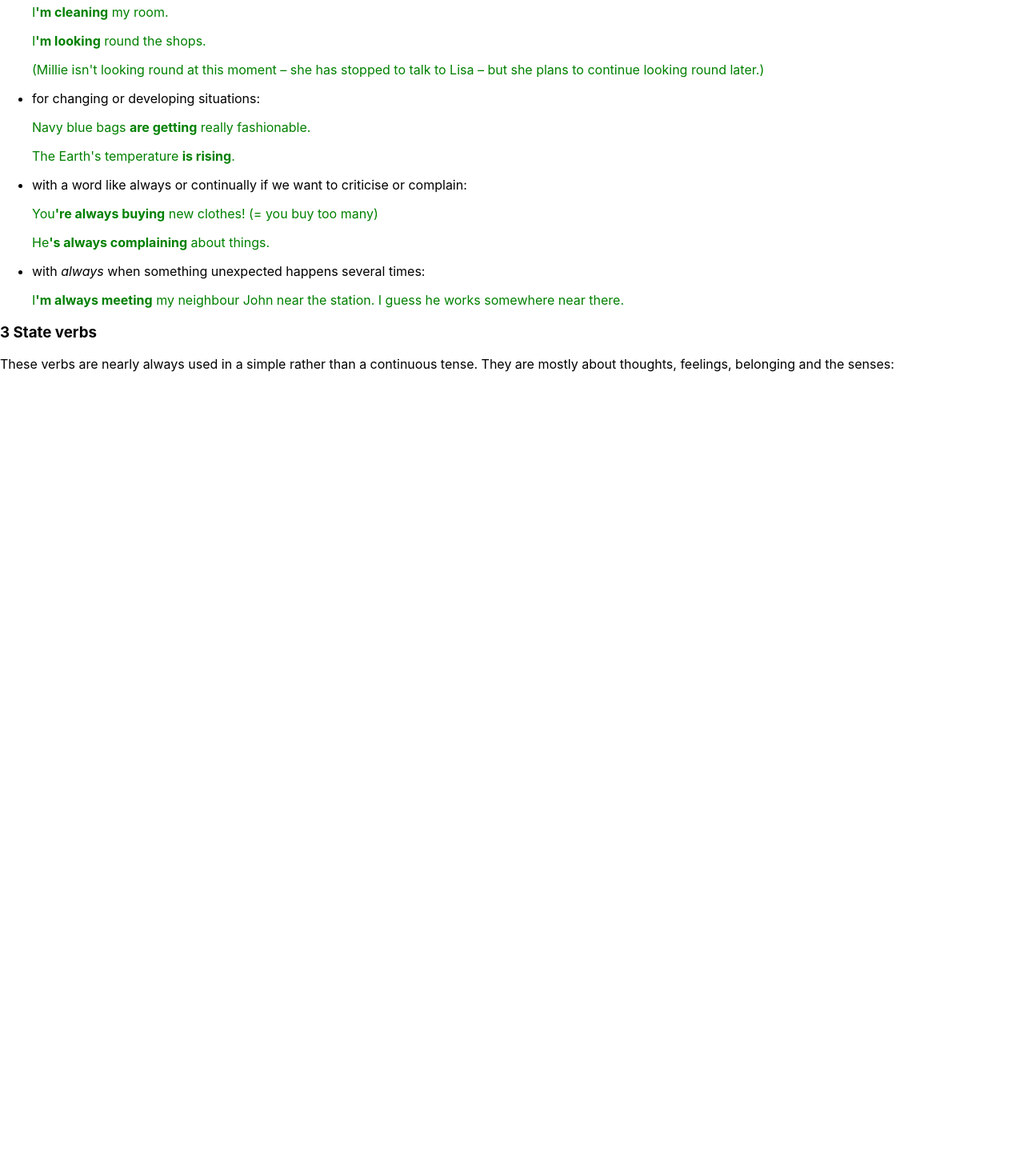
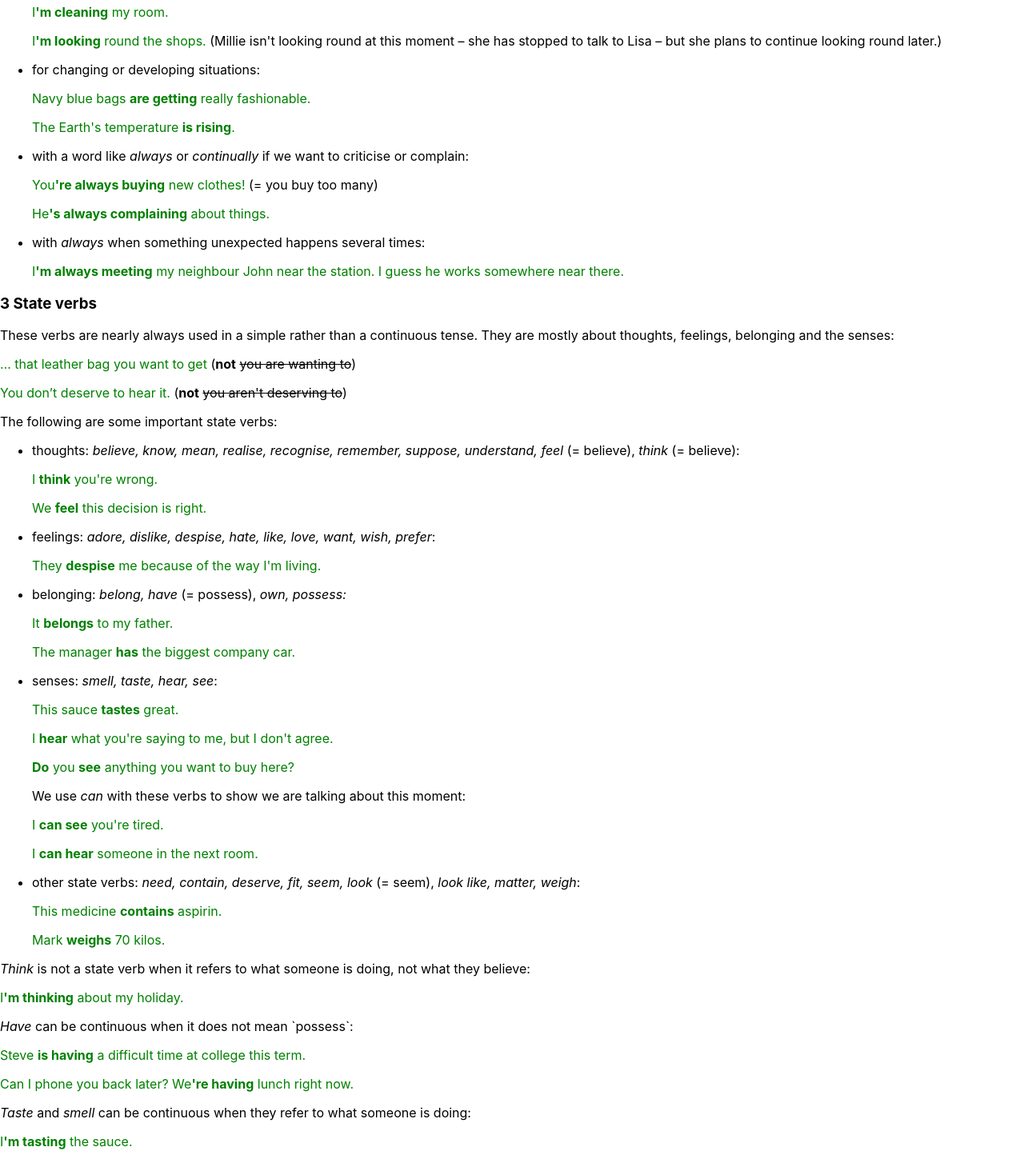
Before and after one commit to asharokhin/english-learning-app, a React (Create React App) app in the folder frontend/: page /resources/grammar/present-tense in a window 1280 px wide. Shown: the part 1330-2784 px from the top of the page at 80% size. Before the commit the page ends 1811 px from the top, so only its background shows below. Built offline with nearby package versions, Linux system fonts and the light colour scheme.

Commit message:
Finish pt description page

```diff
--- a/frontend/src/pages/PresentTenses.jsx
+++ b/frontend/src/pages/PresentTenses.jsx
@@ -13,7 +13,7 @@ function PresentTenses() {
             <td>verb / verb + -s</td>
             <td>
               <p className={styles.example}>
-                She <b>works</b> in London.
+                She <strong>works</strong> in London.
               </p>
             </td>
           </tr>
@@ -22,7 +22,7 @@ function PresentTenses() {
             <td>do/does not + verb</td>
             <td>
               <p className={styles.example}>
-                He <b>doesn&apos;t work</b> in London.
+                He <strong>doesn&apos;t work</strong> in London.
               </p>
             </td>
           </tr>
@@ -31,7 +31,7 @@ function PresentTenses() {
             <td>do/does ... + verb?</td>
             <td>
               <p className={styles.example}>
-                Where <b>do</b> you <b>work</b>?
+                Where <strong>do</strong> you <strong>work</strong>?
               </p>
             </td>
           </tr>
@@ -42,35 +42,37 @@ function PresentTenses() {
         <li>
           <p>to say when things happen if they take place regularly:</p>
           <p className={styles.example}>
-            They <b>eat</b> lunch <b>at two o&apos;clock</b>.
+            They <strong>eat</strong> lunch <strong>at two o&apos;clock</strong>
+            .
           </p>
         </li>
         <li>
           <p>to talk about permanent situations:</p>
           <p className={styles.example}>
-            I <b>work</b> in London.
+            I <strong>work</strong> in London.
           </p>
         </li>
         <li>
           <p>to state general truths:</p>
           <p className={styles.example}>
-            Those bags <b>sell</b> really fast.
+            Those bags <strong>sell</strong> really fast.
           </p>
           <p className={styles.example}>
-            The moon <b>goes</b> round the earth.
+            The moon <strong>goes</strong> round the earth.
           </p>
         </li>
         <li>
           <p>to talk about habits and how the happen:</p>
           <p className={styles.example}>
-            You <b>buy</b> new clothes <b>every Saturday</b>.
+            You <strong>buy</strong> new clothes <strong>every Saturday</strong>
+            .
           </p>
         </li>
         <li>
           <p>to describe the plots of books and films:</p>
           <p className={styles.example}>
-            The story <b>begins</b> and <b>ends</b> in Spain. The year <b>is</b>{" "}
-            1937.
+            The story <strong>begins</strong> and <strong>ends</strong> in
+            Spain. The year <strong>is</strong> 1937.
           </p>
         </li>
       </ul>
@@ -84,7 +86,7 @@ function PresentTenses() {
             <td>
               <p className={styles.example}>
                 He
-                <b>&apos;s working</b> in London this week.
+                <strong>&apos;s working</strong> in London this week.
               </p>
             </td>
           </tr>
@@ -94,7 +96,7 @@ function PresentTenses() {
             <td>
               <p className={styles.example}>
                 {" "}
-                I<b>&apos;m not working</b> in London this week.
+                I<strong>&apos;m not working</strong> in London this week.
               </p>
             </td>
           </tr>
@@ -103,7 +105,8 @@ function PresentTenses() {
             <td>am/is/are … + verb + -ing?</td>
             <td>
               <p className={styles.example}>
-                <b>Are</b> you <b>working</b> in London this week?
+                <strong>Are</strong> you <strong>working</strong> in London this
+                week?
               </p>
             </td>
           </tr>
@@ -114,10 +117,10 @@ function PresentTenses() {
         <li>
           to talk about the present moment:
           <p className={styles.example}>
-            I<b>&apos;m wearing</b> a pair of old jeans.
+            I<strong>&apos;m wearing</strong> a pair of old jeans.
           </p>
           <p className={styles.example}>
-            I<b>&apos;m looking</b> at a blue bag right now.
+            I<strong>&apos;m looking</strong> at a blue bag right now.
           </p>
         </li>
         <li>
@@ -127,10 +130,12 @@ function PresentTenses() {
           </p>
           <p className={styles.example}>
             They
-            <b>&apos;re eating</b> lunch at the moment.
+            <strong>&apos;re eating</strong> lunch at the moment.
           </p>
-          <p className={styles.example}>
-            I<b>&apos;m working</b> in London this week.{" "}
+          <p>
+            <span className={styles.example}>
+              I<strong>&apos;m working</strong> in London this week.
+            </span>{" "}
             <span>(= I don&apos;t usually work in London)</span>
           </p>
         </li>
@@ -140,38 +145,42 @@ function PresentTenses() {
             not finished:
           </p>
           <p className={styles.example}>
-            I<b>&apos;m cleaning</b> my room.
+            I<strong>&apos;m cleaning</strong> my room.
           </p>
-          <p className={styles.example}>
-            I<b>&apos;m looking</b> round the shops.
-            <p>
-              (Millie isn&apos;t looking round at this moment – she has stopped
-              to talk to Lisa – but she plans to continue looking round later.)
-            </p>
+
+          <p>
+            <span className={styles.example}>
+              I<strong>&apos;m looking</strong> round the shops.&nbsp;
+            </span>
+            (Millie isn&apos;t looking round at this moment – she has stopped to
+            talk to Lisa – but she plans to continue looking round later.)
           </p>
         </li>
         <li>
           <p>for changing or developing situations:</p>
           <p className={styles.example}>
-            Navy blue bags <b>are getting</b> really fashionable.
+            Navy blue bags <strong>are getting</strong> really fashionable.
           </p>
           <p className={styles.example}>
-            The Earth&apos;s temperature <b>is rising</b>.
+            The Earth&apos;s temperature <strong>is rising</strong>.
           </p>
         </li>
         <li>
           <p>
-            with a word like always or continually if we want to criticise or
-            complain:
+            with a word like <em>always</em> or <em>continually</em> if we want
+            to criticise or complain:
           </p>
-          <p className={styles.example}>
-            You
-            <b>&apos;re always buying</b> new clothes!{" "}
+          <p>
+            <span className={styles.example}>
+              {" "}
+              You
+              <strong>&apos;re always buying</strong> new clothes!{" "}
+            </span>
             <span>(= you buy too many)</span>
           </p>
           <p className={styles.example}>
             He
-            <b>&apos;s always complaining</b> about things.
+            <strong>&apos;s always complaining</strong> about things.
           </p>
         </li>
         <li>
@@ -180,8 +189,8 @@ function PresentTenses() {
             times:
           </p>
           <p className={styles.example}>
-            I<b>&apos;m always meeting</b> my neighbour John near the station. I
-            guess he works somewhere near there.
+            I<strong>&apos;m always meeting</strong> my neighbour John near the
+            station. I guess he works somewhere near there.
           </p>
         </li>
       </ul>
@@ -191,6 +200,166 @@ function PresentTenses() {
         tense. They are mostly about thoughts, feelings, belonging and the
         senses:
       </p>
+      <p>
+        {" "}
+        <span className={styles.example}>
+          … that leather bag you want to get
+        </span>{" "}
+        (<strong>not</strong> <s>you are wanting to</s>)
+      </p>
+      <p>
+        <span className={styles.example}>You don’t deserve to hear it.</span> (
+        <strong>not</strong> <s>you aren&apos;t deserving to</s>)
+      </p>
+      <p>The following are some important state verbs:</p>
+      <ul>
+        <li>
+          <p>
+            thoughts:{" "}
+            <em>
+              believe, know, mean, realise, recognise, remember, suppose,
+              understand, feel
+            </em>{" "}
+            (= believe), <em>think</em> (= believe):
+          </p>
+          <p className={styles.example}>
+            I <strong>think</strong> you&apos;re wrong.
+          </p>
+          <p className={styles.example}>
+            We <strong>feel</strong> this decision is right.
+          </p>
+        </li>
+        <li>
+          <p>
+            feelings:{" "}
+            <em>
+              adore, dislike, despise, hate, like, love, want, wish, prefer
+            </em>
+            :
+          </p>
+          <p className={styles.example}>
+            They <strong>despise</strong> me because of the way I&apos;m living.
+          </p>
+        </li>
+        <li>
+          <p>
+            belonging: <em>belong, have</em> (= possess), <em>own, possess:</em>
+          </p>
+          <p className={styles.example}>
+            It <strong>belongs</strong> to my father.
+          </p>
+          <p className={styles.example}>
+            The manager <strong>has</strong> the biggest company car.
+          </p>
+        </li>
+        <li>
+          <p>
+            senses: <em>smell, taste, hear, see</em>:
+          </p>
+          <p className={styles.example}>
+            This sauce <strong>tastes</strong> great.
+          </p>
+          <p className={styles.example}>
+            I <strong>hear</strong> what you&apos;re saying to me, but I
+            don&apos;t agree.
+          </p>
+          <p className={styles.example}>
+            <strong>Do</strong> you <strong>see</strong> anything you want to
+            buy here?
+          </p>
+          <p>
+            We use <em>can</em> with these verbs to show we are talking about
+            this moment:
+          </p>
+          <p className={styles.example}>
+            I <strong>can see</strong> you&apos;re tired.
+          </p>
+          <p className={styles.example}>
+            I <strong>can hear</strong> someone in the next room.
+          </p>
+        </li>
+        <li>
+          <p>
+            other state verbs: <em>need, contain, deserve, fit, seem, look</em>{" "}
+            (= seem), <em>look like, matter, weigh</em>:{" "}
+          </p>
+          <p className={styles.example}>
+            This medicine <strong>contains</strong> aspirin.
+          </p>
+          <p className={styles.example}>
+            Mark <strong>weighs</strong> 70 kilos.
+          </p>
+        </li>
+      </ul>
+      <p>
+        <em>Think</em> is not a state verb when it refers to what someone is
+        doing, not what they believe:
+      </p>
+      <p className={styles.example}>
+        I<strong>&apos;m thinking</strong> about my holiday.
+      </p>
+      <p>
+        <em>Have</em> can be continuous when it does not mean `possess`:
+      </p>
+      <p className={styles.example}>
+        Steve <strong>is having</strong> a difficult time at college this term.
+      </p>
+      <p className={styles.example}>
+        Can I phone you back later? We<strong>&apos;re having</strong> lunch
+        right now.
+      </p>
+      <p>
+        <em>Taste</em> and <em>smell</em> can be continuous when they refer to
+        what someone is doing:
+      </p>
+      <p className={styles.example}>
+        I<strong>&apos;m tasting</strong> the sauce.
+      </p>
+      <p>
+        <em>Listen to, watch</em> and <em>look</em> at are not state verbs and
+        can be continuous:
+      </p>
+      <p className={styles.example}>
+        We<strong>&apos;re listening</strong> to music and Diane{" "}
+        <strong>is watching</strong> a DVD upstairs.
+      </p>
+      <p>
+        <em>See</em> can be continuous when it means `meet with`:
+      </p>
+      <p className={styles.example}>
+        Lara&apos;s at the medical centre. She<strong>&apos;s seeing</strong> a
+        doctor about her sore throat.
+      </p>
+      <p>
+        <em>Weight</em> can be continuous when it refers to what someone is
+        doing:
+      </p>
+      <p className={styles.example}>
+        The shop assistant <strong>is weighing</strong> the cheese.
+      </p>
+      <h3>
+        4 The verb <em>to be</em>
+      </h3>
+      <p>
+        The verb <em>to be</em> is nearly always used in a simple rather than a
+        continuous tense. When it is continuous it emphasises that a situation
+        is temporary. It often describes a person&apos;s behaviour:
+      </p>
+      <p>
+        <span className={styles.example}>
+          You<strong>&apos;re being</strong> so impatient!
+        </span>{" "}
+        (Millie doesn’t believe that Lisa is normally an impatient person.)
+      </p>
+      <p className={styles.example}>
+        My brother <strong>is being</strong> very nice to me this week. I wonder
+        what he wants!
+      </p>
+      <p className={styles.example}>
+        Francis is filling in a form online, so we<strong>&apos;re</strong> all{" "}
+        <strong>being</strong> quiet as we don&apos;t want him to make any
+        mistakes.
+      </p>
     </div>
   );
 }
--- a/frontend/src/pages/PresentTenses.module.css
+++ b/frontend/src/pages/PresentTenses.module.css
@@ -4,6 +4,10 @@
 }
 .example {
   color: green;
+
+}
+.inl{
+  display: inline;
 }
 
 table,
```
